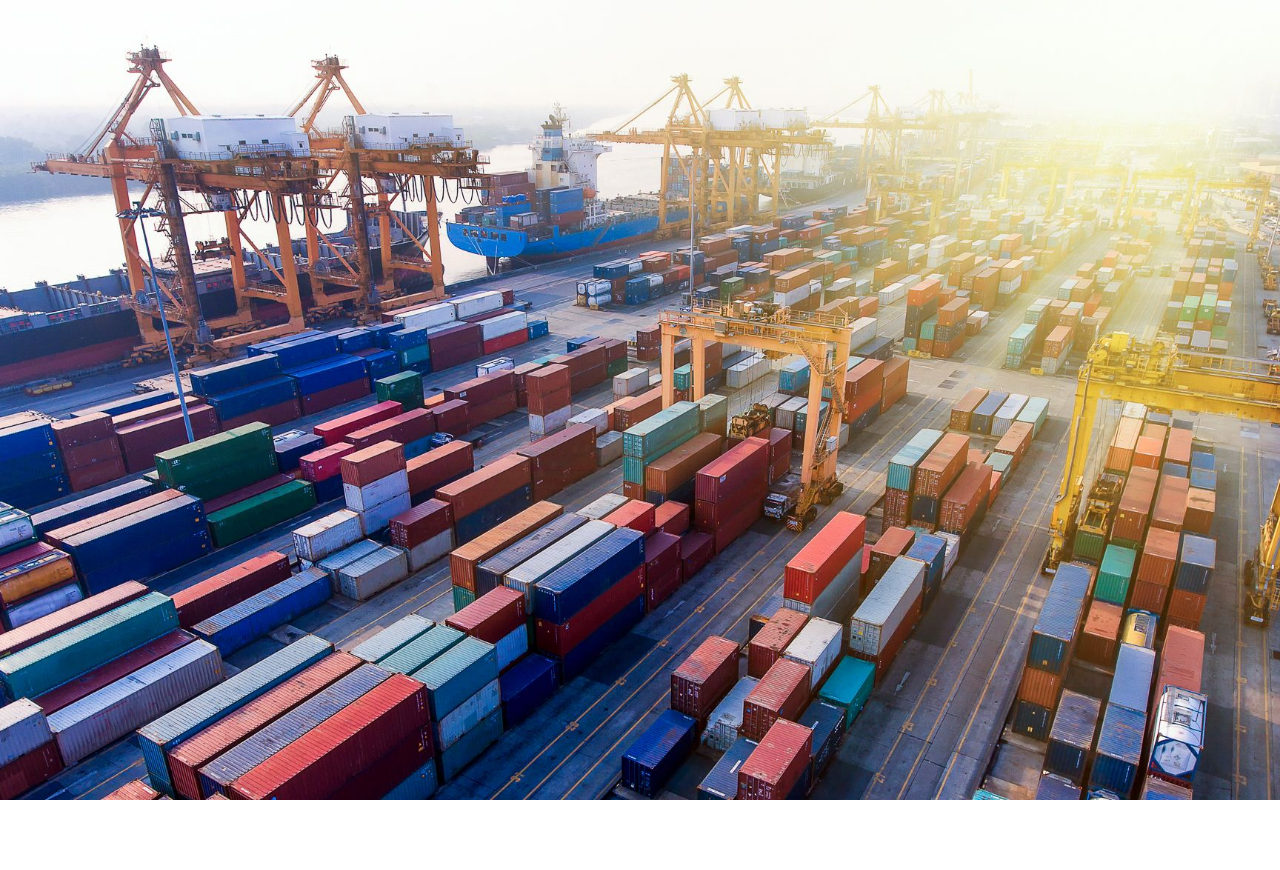
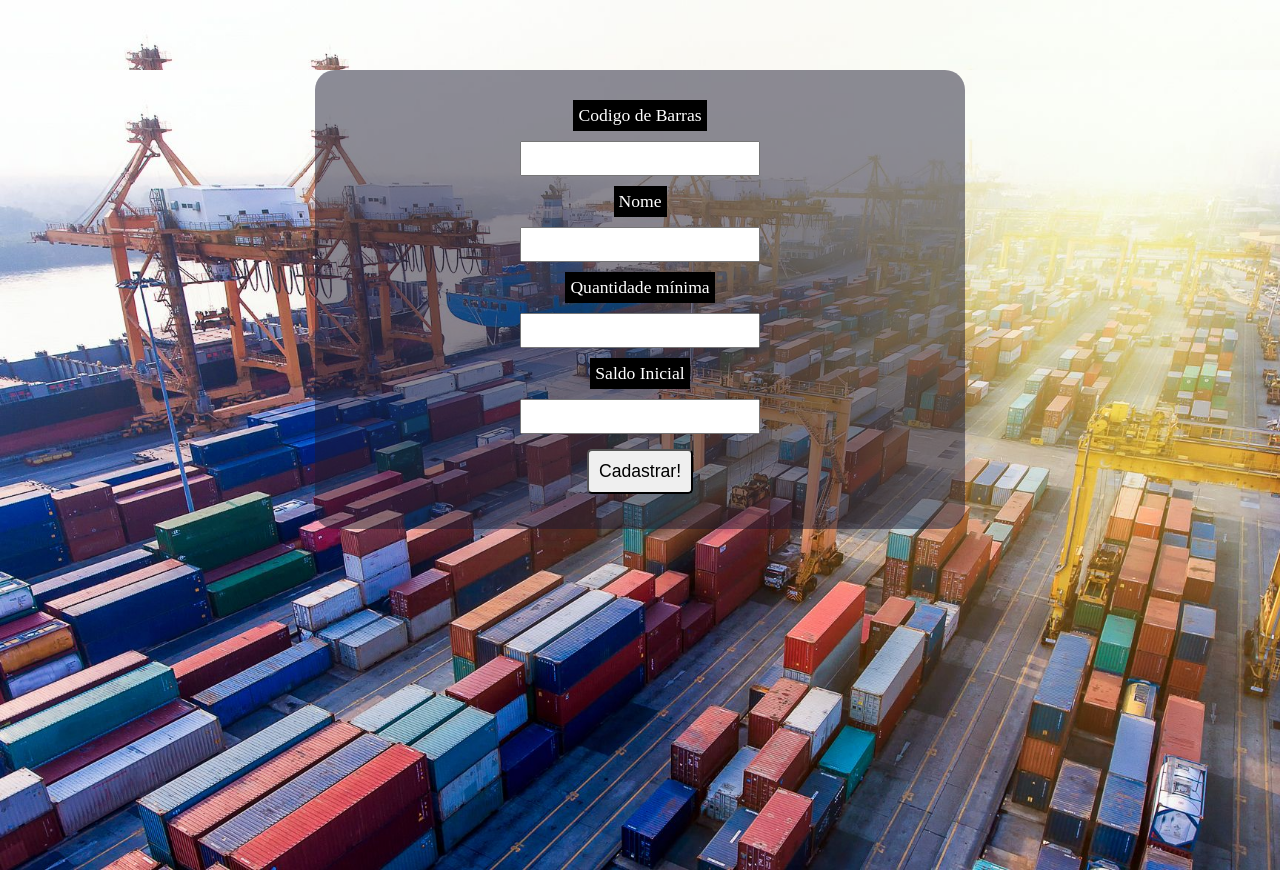
Before and after one commit to felipematheus1337/Controle_De_Estoque_Spring, a React (Create React App) app in the folder frontend/estoquefront/: page /cadastrarProduto in a window 1280 px wide. Before the commit this address had no page. Before the commit the page ends 800 px from the top, so only its background shows below. Built offline with nearby package versions, Linux system fonts and the light colour scheme.

Commit message:
Iniciado tela para cadastrar produto!

```diff
--- a/frontend/estoquefront/src/App.tsx
+++ b/frontend/estoquefront/src/App.tsx
@@ -2,6 +2,7 @@ import React from 'react';
 import { Login } from './pages/Login/Login';
 import {BrowserRouter as Router, Routes, Route } from 'react-router-dom';
 import { Home } from './pages/Home/Home';
+import { CadastrarProduto } from './pages/CadastroProduto/CadastrarProduto';
 
 
 function App() {
@@ -11,6 +12,7 @@ function App() {
       <Routes>
         <Route path="/" element={<Login/>} />
         <Route path="/home" element={<Home/>} />
+        <Route path="/cadastrarProduto" element={<CadastrarProduto/>} />
       </Routes>
     </Router>
    </main>
--- /dev/null
+++ b/frontend/estoquefront/src/pages/CadastroProduto/CadastrarProduto.tsx
@@ -0,0 +1,19 @@
+import React from "react";
+import * as C from "./index";
+
+
+export const CadastrarProduto = () => {
+    return (
+        <C.Container>
+         <label>Codigo de Barras</label>
+         <input type="text"/>
+         <label>Nome</label>
+         <input type="text"/>
+         <label>Quantidade mínima</label>
+         <input type="number"/>
+         <label>Saldo Inicial</label>
+         <input type="number"/>
+         <button>Cadastrar!</button>
+        </C.Container>
+    )
+}
--- /dev/null
+++ b/frontend/estoquefront/src/pages/CadastroProduto/index.ts
@@ -0,0 +1,36 @@
+import styled from "styled-components";
+
+export const Container = styled.div`
+margin: 70px auto;
+display: flex;
+flex-direction: column;
+width: 600px;
+height: auto;
+align-items: center;
+justify-content: center;
+padding: 25px;
+background: rgba(29,26,49,0.5);
+border-radius: 20px;
+color: white;
+
+label {
+    margin: 5px;
+    padding: 5px;
+    font-size: 1.1rem;
+    background-color: black;
+}
+
+input {
+    margin: 5px;
+    padding: 5px;
+    font-size: 1.1rem;
+}
+
+button {
+    margin: 10px;
+    padding: 10px;
+    border-radius: 5px;
+    font-size: 1.1rem;
+}
+
+`;
```
